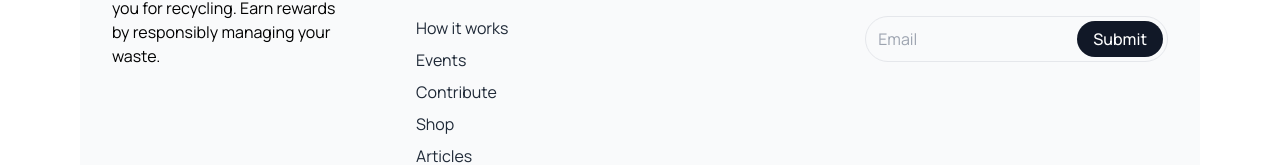
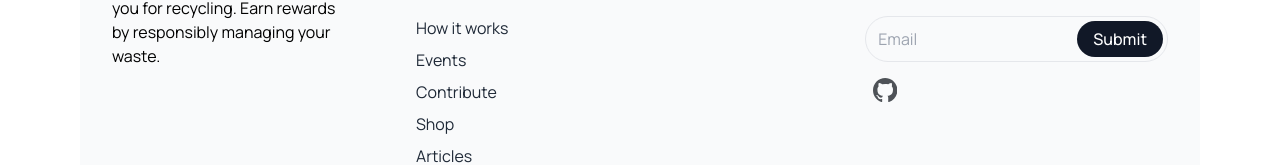
Before and after one commit to raymondtju/binward, a Next.js app: page / in a window 1280 px wide. Shown: the part 3383-3548 px from the top of the page. Built offline with nearby package versions, Linux system fonts and the light colour scheme.

Commit message:
feat: edit footer

```diff
--- a/components/footer.tsx
+++ b/components/footer.tsx
@@ -3,6 +3,7 @@
 import Link from "next/link";
 import React from "react";
 import { links } from "../utils/constant";
+import { Icons } from "./icons";
 
 function Footer() {
   return (
@@ -40,6 +41,16 @@ function Footer() {
               </button>
             </div>
           </div>
+
+          <div className="flex flex-row gap-2 mt-2 md:justify-start justify-center">
+            <Link
+              href="https://github.com/raymondtju/binward"
+              target="_blank"
+              className="text-gray-800 p-2 hover:bg-gray-100 rounded-xl transition-all duration-300 opacity-80 hover:opacity-100"
+            >
+              <Icons.github className="w-6 h-6" />
+            </Link>
+          </div>
         </div>
       </div>
     </footer>
```
